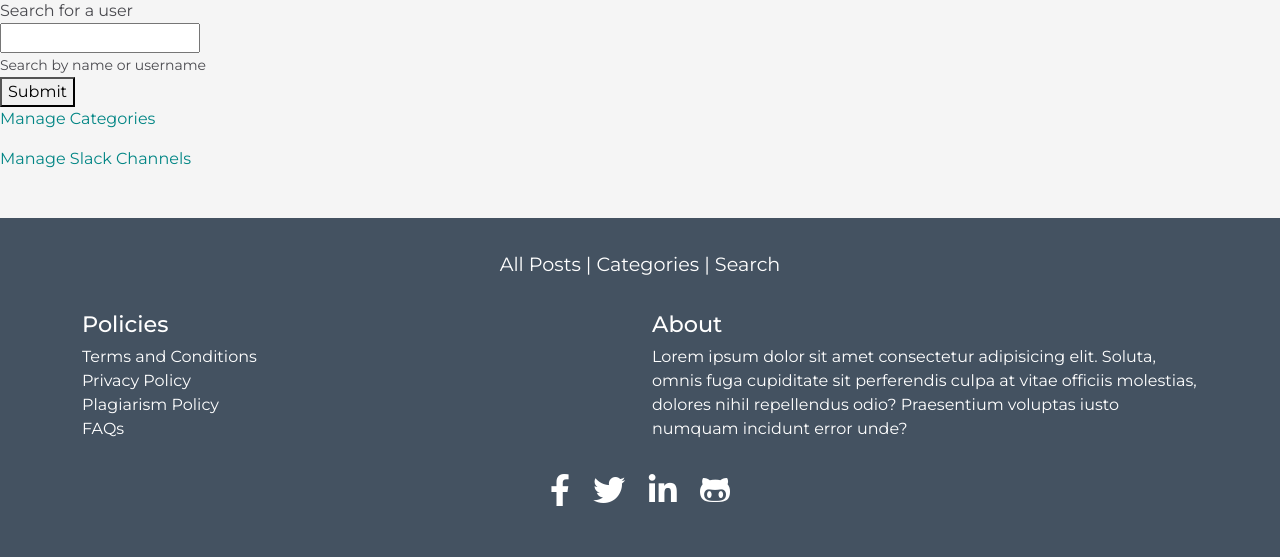
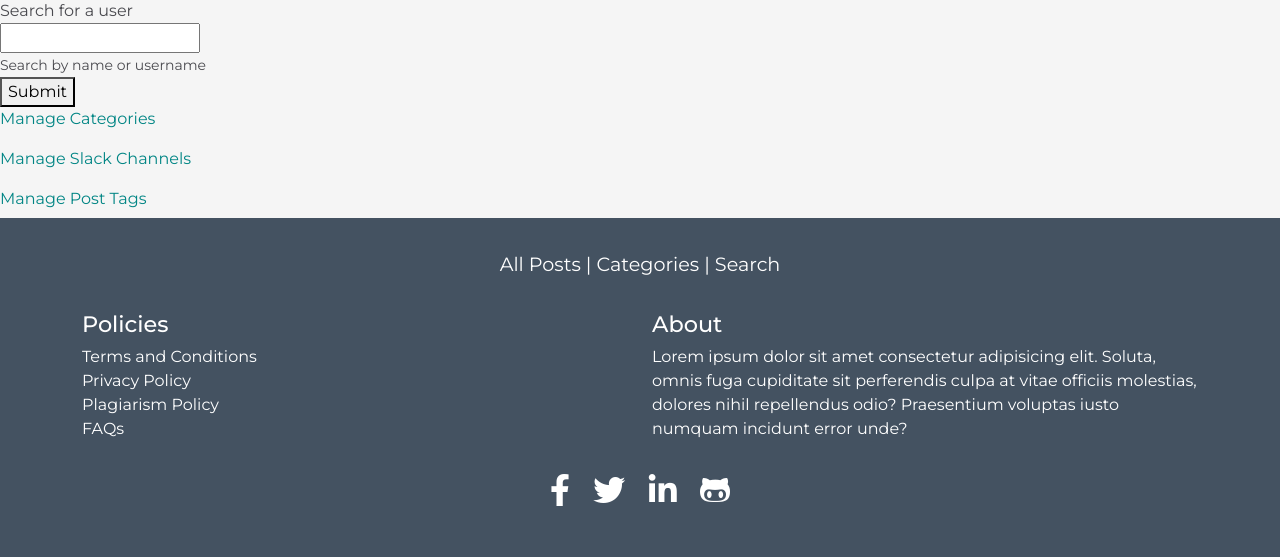
Before and after one commit to Code-Institute-Org/thelibrary, a Django app: template manager/templates/manager.html in a window 1280 px wide. Shown: the part 245-802 px from the top of the page. Run offline with Django 3.2, Linux system fonts and the light colour scheme; the template is opened without the code that fills it, so the values that code supplies are empty; some libraries are stand-ins or nearby versions.

Commit message:
Minor housekeeping.

```diff
--- a/manager/templates/manager.html
+++ b/manager/templates/manager.html
@@ -33,4 +33,7 @@
 <p><a href="{% url 'manage_categories' %}">Manage Categories</a></p>
 <!-- Manage slack channels -->
 <p><a href="{% url 'manage_channels' %}">Manage Slack Channels</a></p>
+<!-- Manage post tags -->
+<p><a href="{% url 'manage_tags' %}">Manage Post Tags</a></p>
+
 {% endblock %}
```
Also changed, not shown: manager/views.py (line endings or trailing spaces), media/images/posts/cat.jpg (added).
